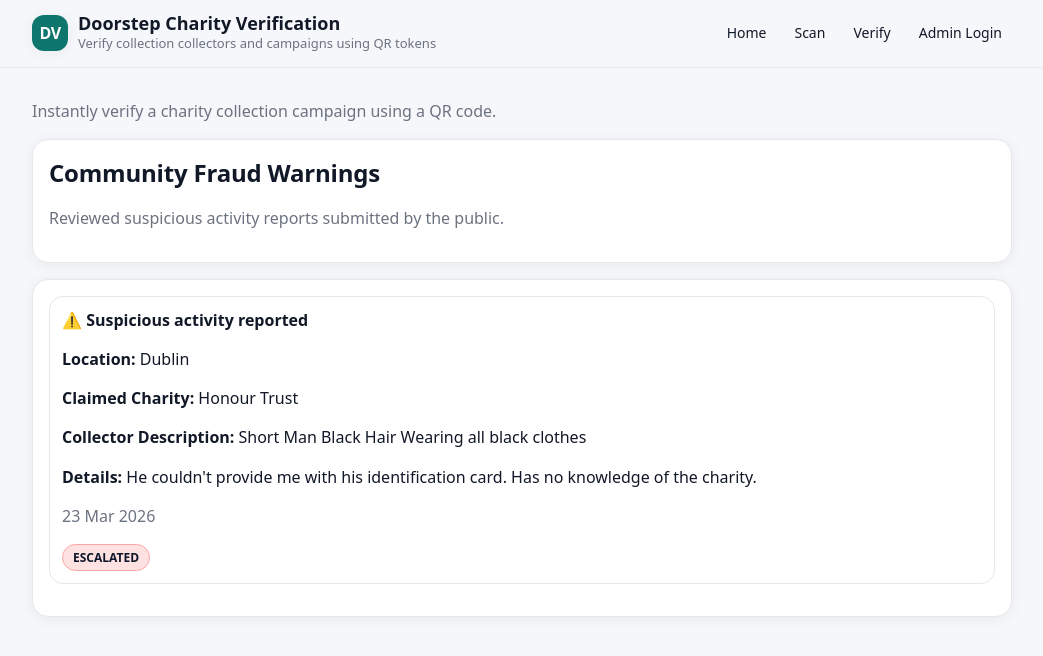
After one commit to joyewole/doorstep-charity-verification, a Flask app: page /community-warnings in a window 1280 px wide. The commit adds this page. Shown: the top 656 px of the page, without its empty margins (118-1161 px from the left). Run offline with Flask 3, Linux system fonts and the light colour scheme.

Commit message:
Add community warnings and trusted feedback system with public display

```diff
--- a/app/alerts.py
+++ b/app/alerts.py
@@ -26,10 +26,37 @@ def report_suspicious():
             claimed_charity=request.form.get("claimed_charity"),
             collector_description=request.form.get("collector_description"),
             description=request.form.get("description", "").strip(),
+            feedback_type=request.form.get("feedback_type", "suspicious")
         )
         db.session.add(report)
         db.session.commit()
         flash("Thank you. Your report has been submitted for review.", "success")
         return redirect(url_for("alerts.report_suspicious"))
+    return render_template("report_suspicious.html")
 
-    return render_template("report_suspicious.html")
+@alerts_bp.get("/community-warnings")
+def community_warnings():
+    warnings = (
+        PublicReport.query
+        .filter(
+            PublicReport.status.in_(["reviewed", "escalated"]),
+            PublicReport.feedback_type == "suspicious"
+        )
+        .order_by(PublicReport.submitted_at.desc())
+        .all()
+    )
+    return render_template("community_warnings.html", warnings=warnings)
+
+
+@alerts_bp.get("/community-feedback")
+def community_feedback():
+    feedback = (
+        PublicReport.query
+        .filter(
+            PublicReport.status == "reviewed",
+            PublicReport.feedback_type == "genuine"
+        )
+        .order_by(PublicReport.submitted_at.desc())
+        .all()
+    )
+    return render_template("community_feedback.html", feedback=feedback)
--- a/app/models.py
+++ b/app/models.py
@@ -108,4 +108,5 @@ class PublicReport(db.Model):
     collector_description = db.Column(db.Text, nullable=True)
     description = db.Column(db.Text, nullable=False)
     status = db.Column(db.String(40), default="pending", nullable=False)
+    feedback_type = db.Column(db.String(20), default="suspicious", nullable=False)
     submitted_at = db.Column(db.DateTime, default=datetime.utcnow, nullable=False)
--- /dev/null
+++ b/app/templates/community_warnings.html
@@ -0,0 +1,44 @@
+{% extends "base.html" %}
+
+{% block content %}
+  <div class="card">
+    <h2>Community Fraud Warnings</h2>
+    <p class="muted">Reviewed suspicious activity reports submitted by the public.</p>
+  </div>
+
+  <div class="card">
+    {% if warnings %}
+      <ul class="clean">
+        {% for report in warnings %}
+          <li class="item" style="margin-bottom:16px;">
+            <strong>⚠️ Suspicious activity reported</strong><br>
+
+            <p><strong>Location:</strong> {{ report.location }}</p>
+
+            {% if report.claimed_charity %}
+              <p><strong>Claimed Charity:</strong> {{ report.claimed_charity }}</p>
+            {% endif %}
+
+            {% if report.collector_description %}
+              <p><strong>Collector Description:</strong> {{ report.collector_description }}</p>
+            {% endif %}
+
+            <p><strong>Details:</strong> {{ report.description }}</p>
+
+            {% if report.submitted_at %}
+              <p class="muted">{{ report.submitted_at.strftime('%d %b %Y') }}</p>
+            {% endif %}
+
+            {% if report.status == "escalated" %}
+              <span class="badge badge-danger">ESCALATED</span>
+            {% else %}
+              <span class="badge badge-warning">REVIEWED</span>
+            {% endif %}
+          </li>
+        {% endfor %}
+      </ul>
+    {% else %}
+      <p class="muted">No reviewed community warnings available.</p>
+    {% endif %}
+  </div>
+{% endblock %}
--- a/app/templates/report_suspicious.html
+++ b/app/templates/report_suspicious.html
@@ -4,6 +4,12 @@
 <h2>Report Suspicious Collector</h2>
 
 <form method="POST">
+  <label>Type of feedback</label>
+  <select name="feedback_type">
+    <option value="suspicious">Suspicious Activity</option>
+    <option value="genuine">Genuine Collector</option>
+  </select>
+
   <label>Name (optional)</label>
   <input type="text" name="reporter_name">
 
```
Also changed, not shown: app/routes_public.py (+21 -2 lines), app/templates/community_feedback.html (added, +40 -0 lines), app/templates/home.html (+33 -6 lines).
